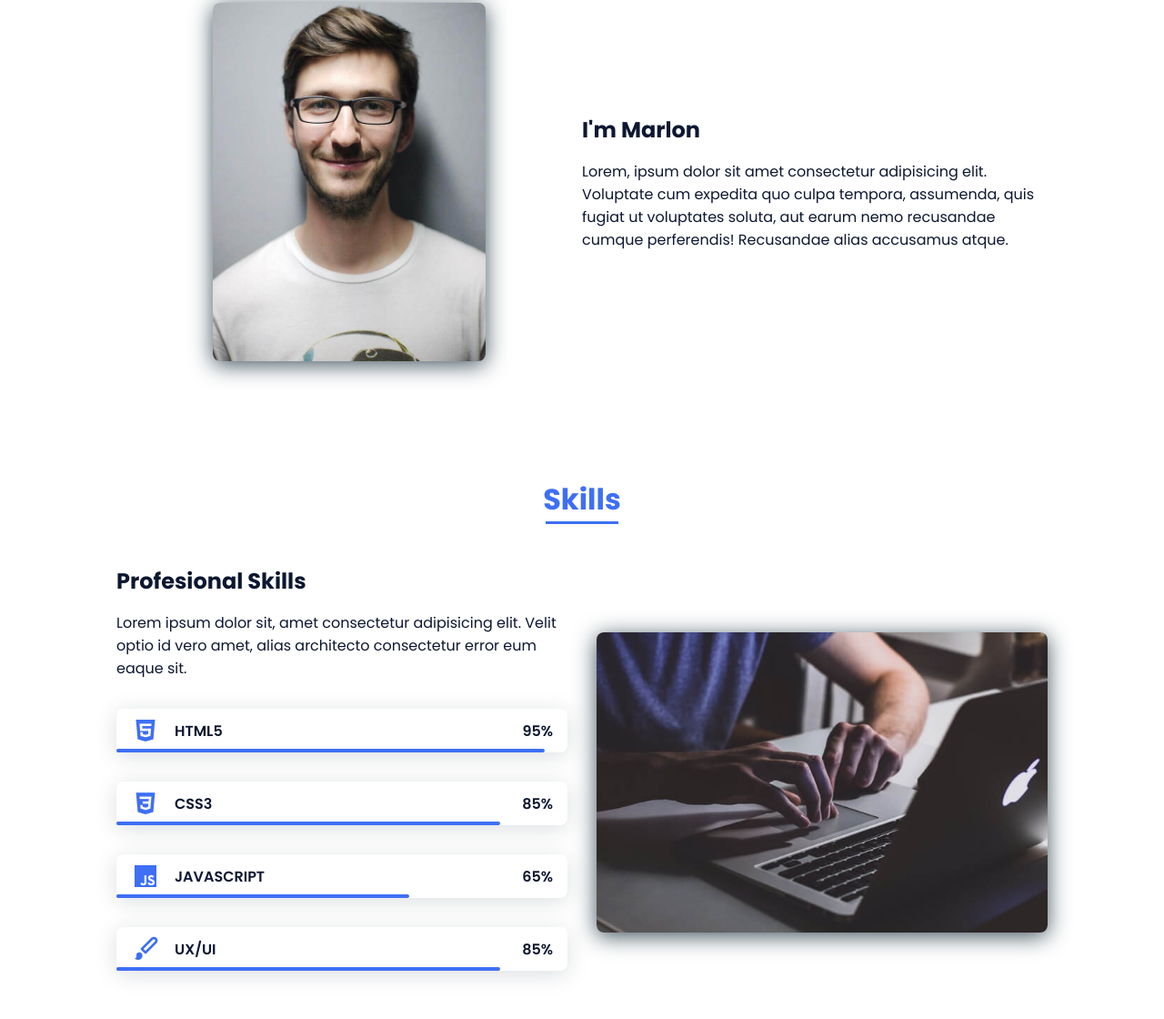
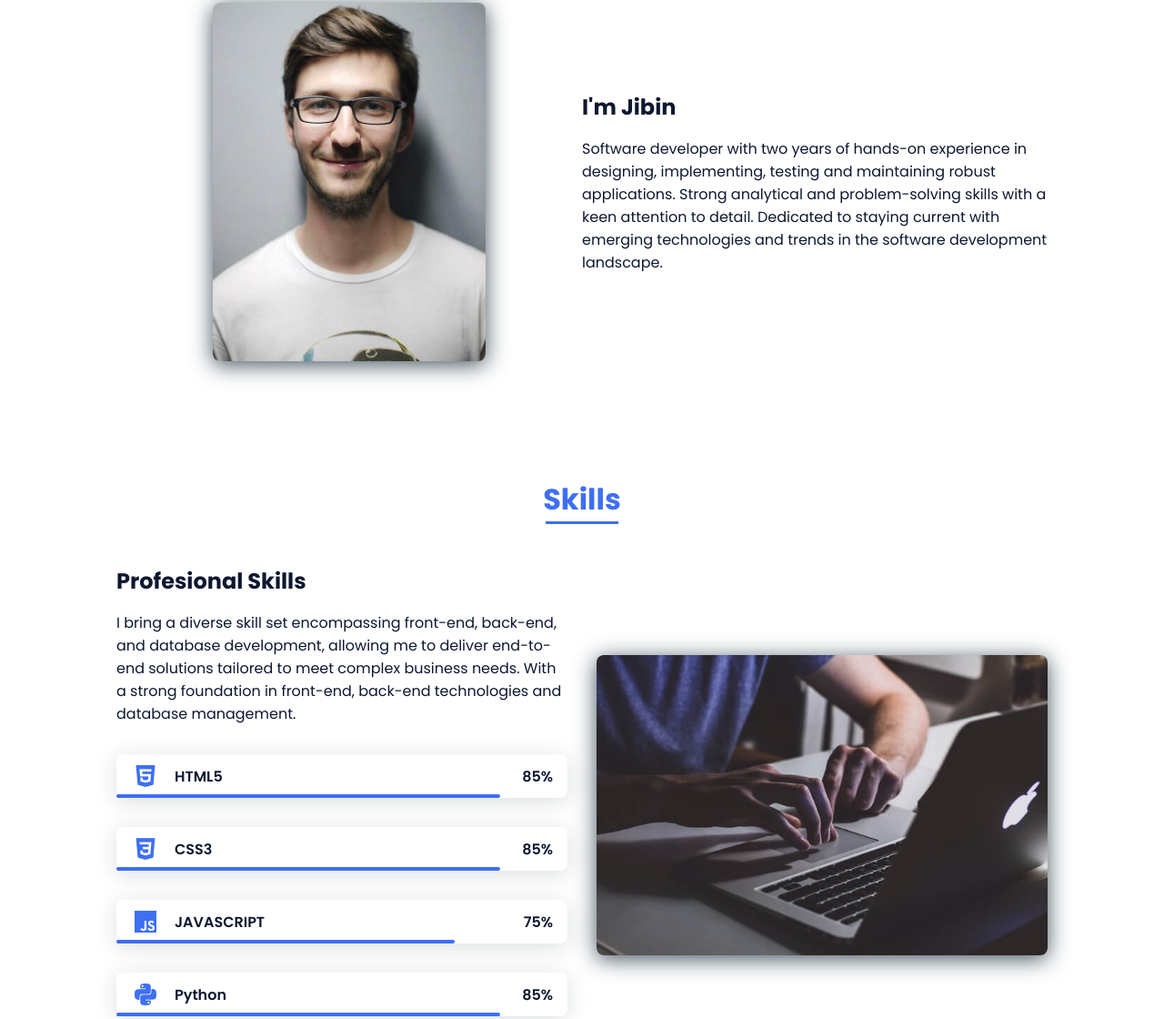
Before and after one commit to jibinkumarvp/mywebsite, a plain HTML site: page index.html in a window 1280 px wide. Shown: the part 896-2016 px from the top of the page at 91% size. Drawn offline with nearby package versions, Linux system fonts and the light colour scheme.

Commit message:
Work section modified

```diff
--- a/index.html
+++ b/index.html
@@ -13,7 +13,7 @@
     <header class="l-header">
         <nav class="nav bd-grid">
             <div>
-                <a href="#" class="nav__logo">Jibin</a>
+                <a href="#" class="nav__logo">JK</a>
             </div>
 
             <div class="nav__menu" id="nav-menu">
@@ -70,8 +70,20 @@
                 </div>
 
                 <div>
-                    <h2 class="about__subtitle">I'm Marlon</h2>
-                    <p class="about__text">Lorem, ipsum dolor sit amet consectetur adipisicing elit. Voluptate cum expedita quo culpa tempora, assumenda, quis fugiat ut voluptates soluta, aut earum nemo recusandae cumque perferendis! Recusandae alias accusamus atque.</p>
+                    <h2 class="about__subtitle">I'm Jibin</h2>
+                    <p class="about__text">Software developer with two years of
+                        hands-on experience in designing,
+                        implementing, testing and maintaining
+                        robust applications. Strong analytical
+                        and problem-solving skills with a keen
+                        attention to detail. Dedicated to staying
+                        current with emerging technologies
+                        and
+                        trends
+                        in
+                        the
+                        software
+                        development landscape.</p>
                 </div>
             </div>
         </section>
@@ -83,7 +95,7 @@
             <div class="skills__container bd-grid">
                 <div>
                     <h2 class="skills__subtitle">Profesional Skills</h2>
-                    <p class="skills__text">Lorem ipsum dolor sit, amet consectetur adipisicing elit. Velit optio id vero amet, alias architecto consectetur error eum eaque sit.</p>
+                    <p class="skills__text">I bring a diverse skill set encompassing front-end, back-end, and database development, allowing me to deliver end-to-end solutions tailored to meet complex business needs. With a strong foundation in front-end, back-end technologies and database management.</p>
 
                     <div class="skills__data">
                         <div class="skills__names">
@@ -94,7 +106,7 @@
 
                         </div>
                         <div>
-                            <span class="skills__percentage">95%</span>
+                            <span class="skills__percentage">85%</span>
                         </div>
                     </div>
 
@@ -120,13 +132,13 @@
 
                         </div>
                         <div>
-                            <span class="skills__percentage">65%</span>
+                            <span class="skills__percentage">75%</span>
                         </div>
                     </div>
                     <div class="skills__data">
                         <div class="skills__names">
-                            <i class='bx bxs-paint skills__icon'></i>
-                            <span class="skills__name">UX/UI</span>
+                            <i class='bx bxl-python skills__icon'></i>
+                            <span class="skills__name">Python</span>
                         </div>
                         <div class="skills__bar skills__ux">
 
--- a/style.css
+++ b/style.css
@@ -323,7 +323,7 @@ img {
 }
 
 .skills__html {
-    width: 95%;
+    width: 85%;
 }
 
 .skills__css {
@@ -331,7 +331,7 @@ img {
 }
 
 .skills__js {
-    width: 65%;
+    width: 75%;
 }
 
 .skills__ux {
```
